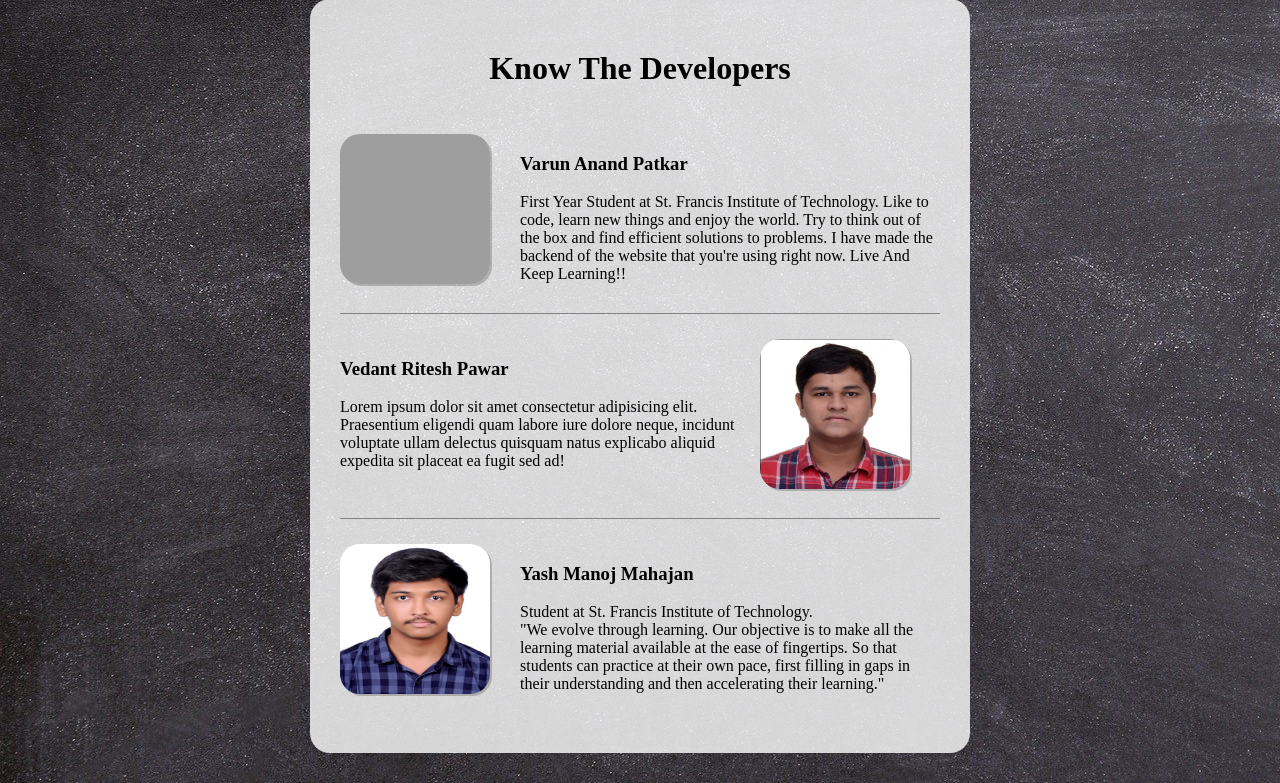
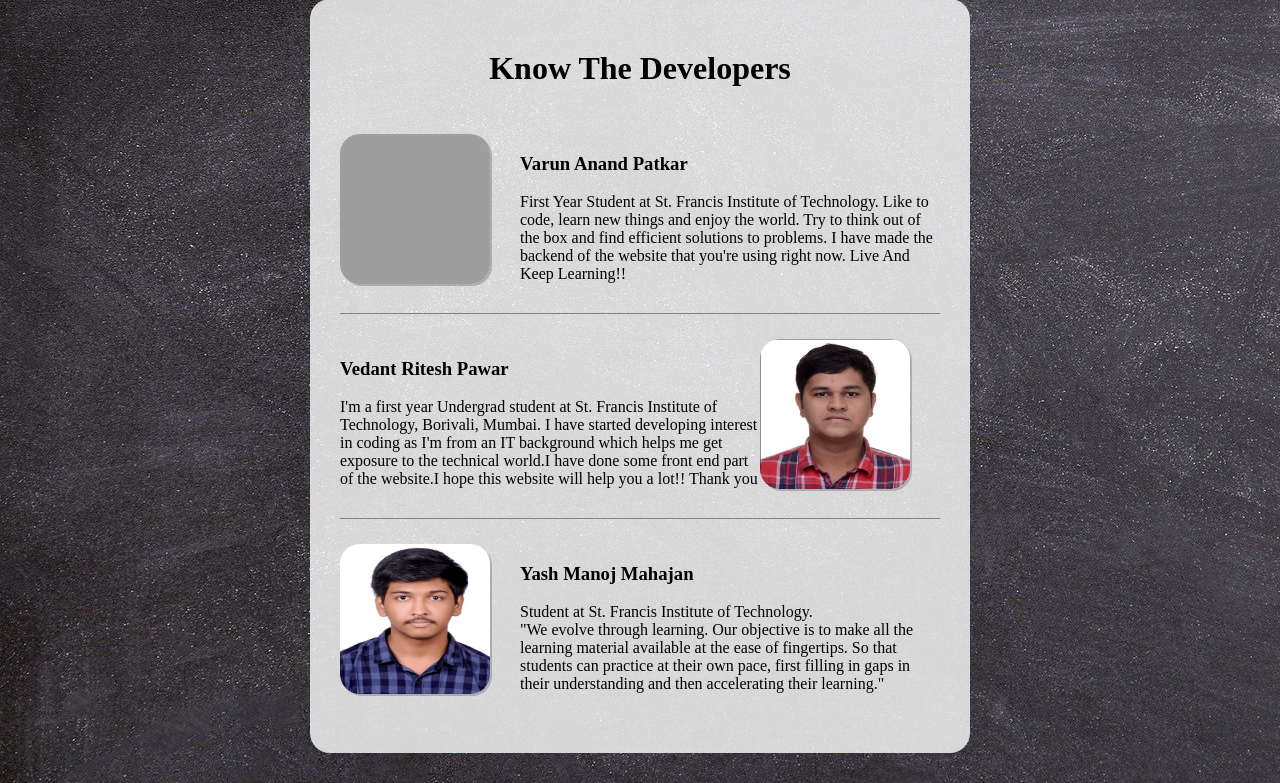
Before and after one commit to Varun-Patkar/Engineering-Sem1-Helper, a Django app: page /aboutus in a window 1280 px wide. Shown: the part 31-814 px from the top of the page. Run offline with Django 3.2, Linux system fonts and the light colour scheme; grey boxes are pictures that could not be loaded.

Commit message:
Data Upload and About Us for website is only remaining.

```diff
--- a/templates/aboutus.html
+++ b/templates/aboutus.html
@@ -22,7 +22,7 @@
 
                 <div class="dev-text" style="float: left;">
                     <h3>Vedant Ritesh Pawar</h3>
-                    <p>Lorem ipsum dolor sit amet consectetur adipisicing elit. Praesentium eligendi quam labore iure dolore neque, incidunt voluptate ullam delectus quisquam natus explicabo aliquid expedita sit placeat ea fugit sed ad!</p>
+                    <p>I'm a first year Undergrad student at St. Francis Institute of Technology, Borivali, Mumbai. I have started developing interest in coding as I'm from an IT background which helps me get exposure to the technical world.I have done some front end part of the website.I hope this website will help you a lot!! Thank you</p>
                 </div>
                 <img src="{{ImageUrl}}/vedant.jpg" alt="" class="dev-img">
             </div>
```
Also changed, not shown: 2 other files.
